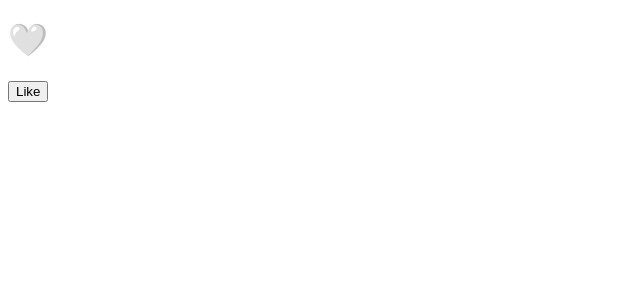
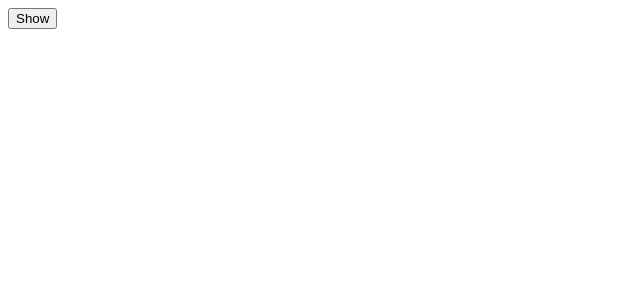
Before and after one commit to vibhanimbalkar97-star/react_basic_challenges, a React (Vite) app in the folder basic_challenges/: page / in a window 1280 px wide. Shown: the top 300 px of the page, without its empty margins (0-640 px from the left). Built offline with nearby package versions, Linux system fonts and the light colour scheme.

Commit message:
show and hide text done

```diff
--- a/basic_challenges/src/App.jsx
+++ b/basic_challenges/src/App.jsx
@@ -1,5 +1,6 @@
 import Counter from "./components/Counter"
 import LikeButton from "./components/LikeButton"
+import ToggleText from "./components/ToggleText"
 
 
 function App() {
@@ -8,7 +9,8 @@ function App() {
   return (
     <>
     {/* <Counter /> */}
-    <LikeButton />
+    {/* <LikeButton /> */}
+    <ToggleText />
     </>
   )
 }
--- /dev/null
+++ b/basic_challenges/src/components/ToggleText.jsx
@@ -0,0 +1,22 @@
+import { useState } from "react";
+
+const ToggleText = () => {
+  const [show, setShow] = useState(false);
+
+  return (
+    <div>
+      {show && (
+        <p>
+          Lorem ipsum dolor sit amet consectetur, adipisicing elit. Sed
+          repudiandae sapiente dicta delectus amet aut illum placeat soluta
+          cupiditate quae, ipsa ipsum expedita tempore commodi autem?
+          Perferendis ipsum reprehenderit fugiat ullam doloremque rem incidunt
+          provident excepturi tempore veniam. Alias, vero.
+        </p>
+      )}
+      <button onClick={() => setShow(!show)}>{show ? "Hide" : "Show"}</button>
+    </div>
+  );
+};
+
+export default ToggleText;
```
